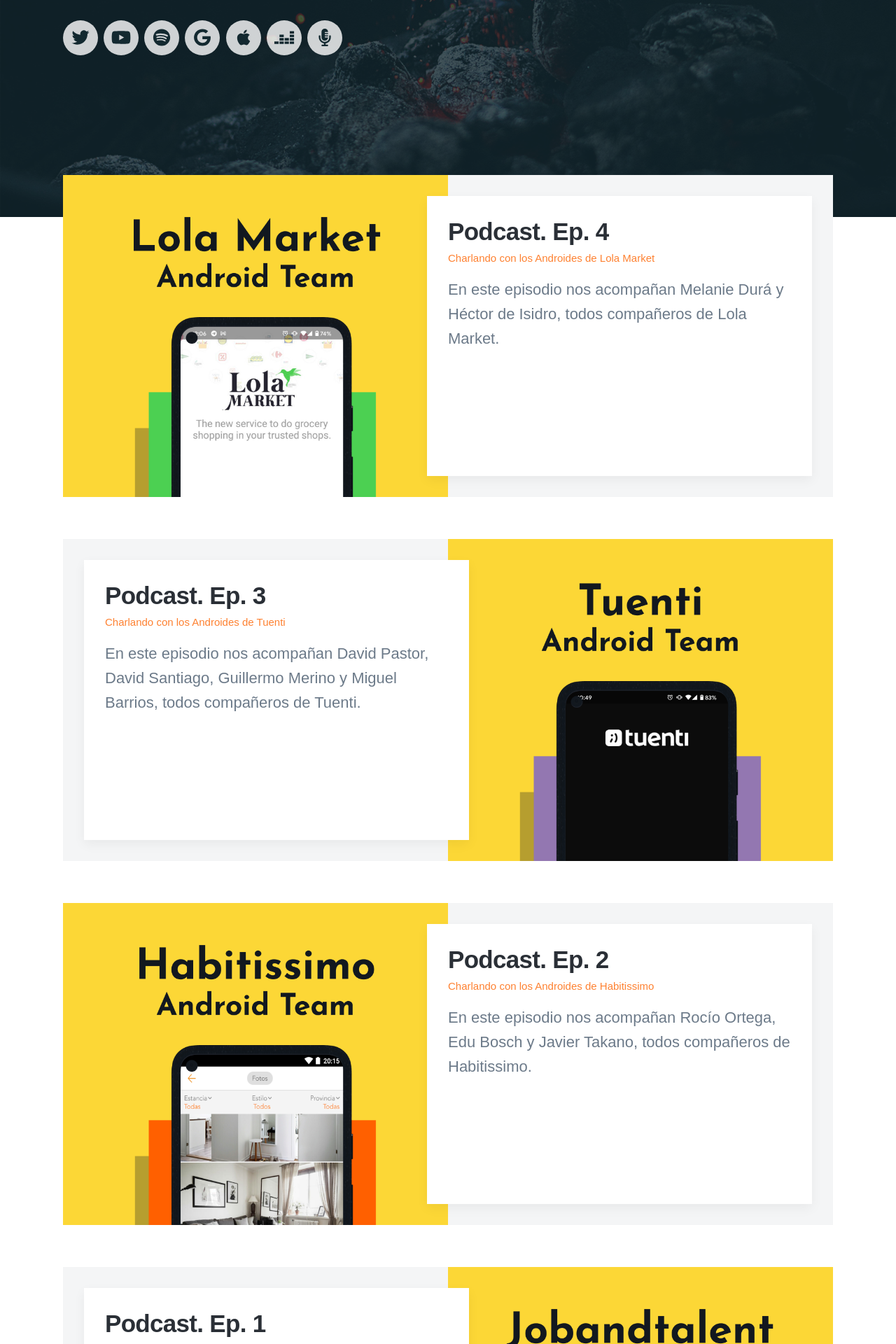
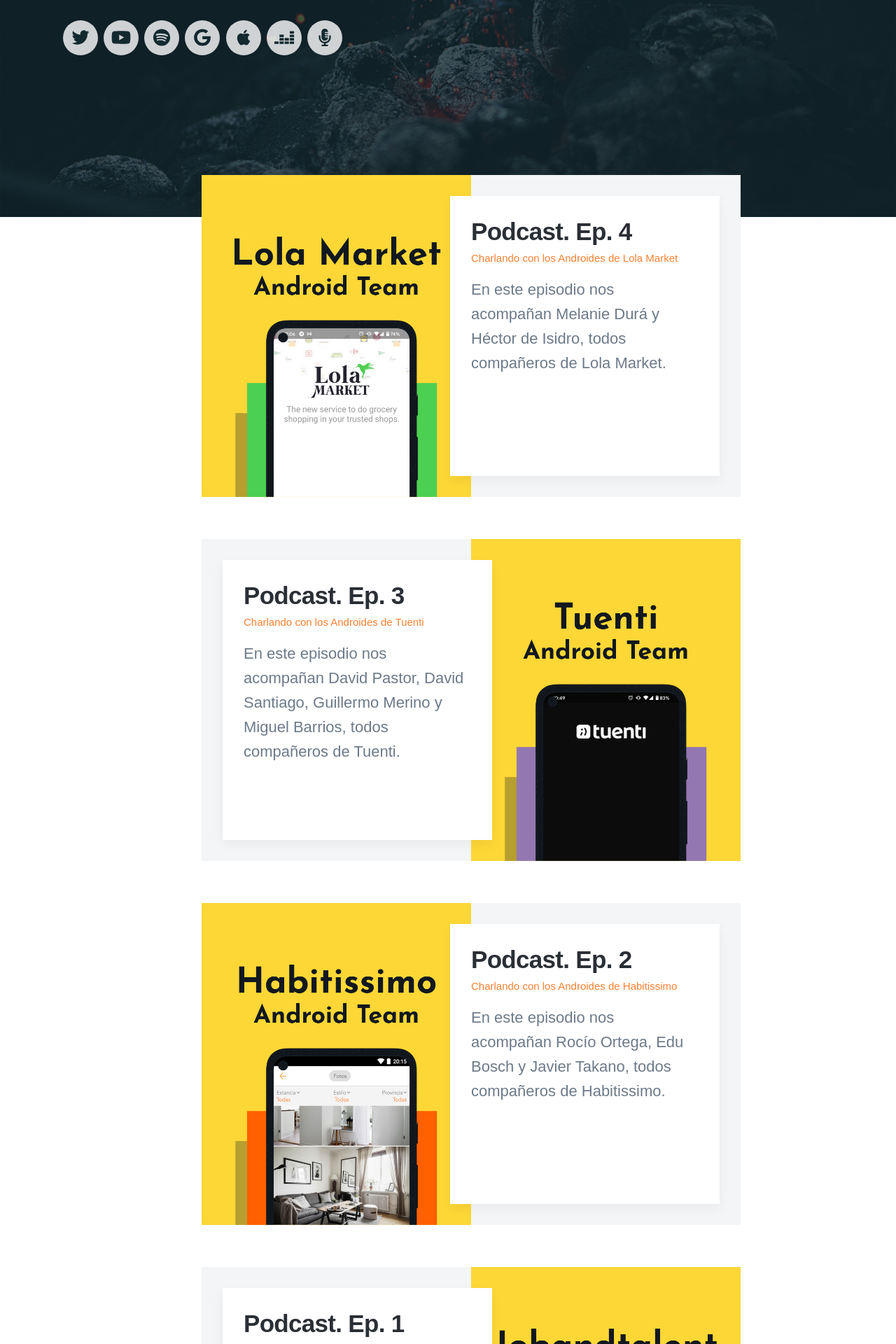
Before and after one commit to npatarino/chimichurri-code, a Jekyll site: the page built from index.html, in a window 1280 px wide. Shown: the part 431-2351 px from the top of the page at 70% size. Built offline with Jekyll 4.4.1, drawn with Linux system fonts in a browser that asks for light colours; nearby versions of some CDN libraries; some web fonts are replaced.

Commit message:
Resize width of posts

```diff
--- a/_sass/_includes/_listing.scss
+++ b/_sass/_includes/_listing.scss
@@ -17,8 +17,9 @@
 	position: relative;
 	float: left;
 	clear: both;
-	width: 100%;
+	width: 70%;
 	margin-top: 30px;
+	margin-left: 18%;
 	cursor: pointer;
 
 	&:first-child {
```
